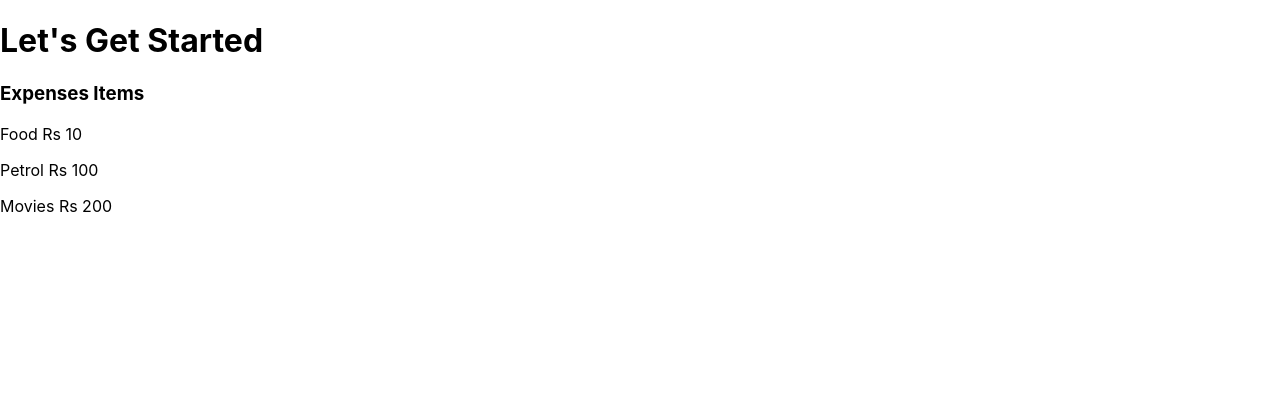
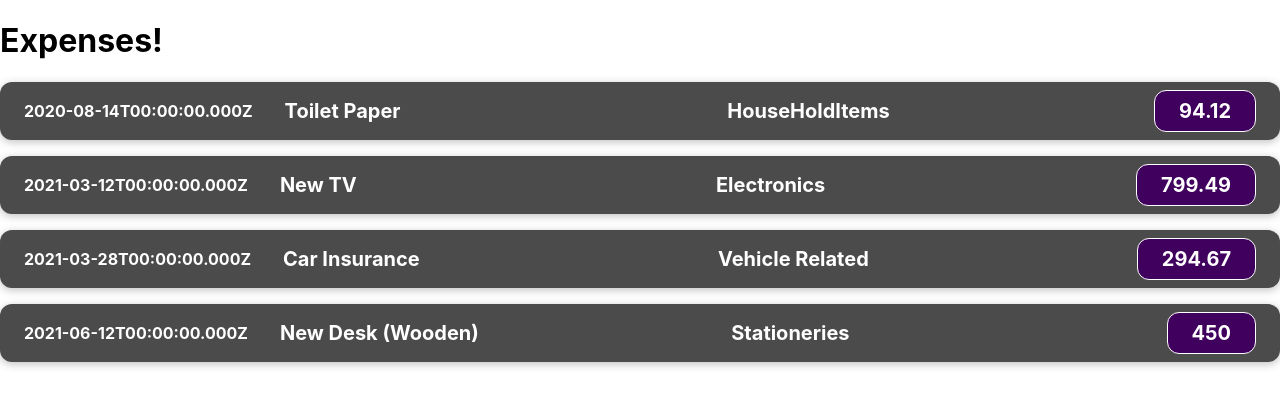
Before and after one commit to Karanjsk2k01/REACT-EXPENSE-TRACKER, a React (Create React App) app: page / in a window 1280 px wide. Shown: the top 406 px of the page. Built offline with nearby package versions, Linux system fonts and the light colour scheme.

Commit message:
Added Data as an object ans used map function

```diff
--- a/src/App.css
+++ b/src/App.css
@@ -32,6 +32,7 @@
   from {
     transform: rotate(0deg);
   }
+
   to {
     transform: rotate(360deg);
   }
--- a/src/App.js
+++ b/src/App.js
@@ -3,12 +3,49 @@
 import Expense from './components/ExpenseItem';
 
 function App() {
+  const expenses = [
+    {
+      id: 'e1',
+      title: 'Toilet Paper',
+      amount: 94.12,
+      date: new Date(2020, 7, 14),
+      locationOfExpenditure: "HouseHoldItems"
+    },
+    {
+      id: 'e2', title: 'New TV', amount: 799.49, date: new Date(2021, 2, 12),
+      locationOfExpenditure: "Electronics"
+    },
+    {
+      id: 'e3',
+      title: 'Car Insurance',
+      amount: 294.67,
+      date: new Date(2021, 2, 28),
+      locationOfExpenditure: "Vehicle Related"
+    },
+    {
+      id: 'e4',
+      title: 'New Desk (Wooden)',
+      amount: 450,
+      date: new Date(2021, 5, 12),
+      locationOfExpenditure: "Stationeries"
+    },
+  ];
+
+
   return (
     <div>
-      <h1>Let's Get Started</h1>
-      <Expense />
+      <h1>Expenses!</h1>
+      {expenses.map((expense) => (
+        <Expense
+          key={expense.id}
+          title={expense.title}
+          amount={expense.amount}
+          date={expense.date}
+          locationOfExpenditure={expense.locationOfExpenditure}
+        />
+      ))}
     </div>
-  );
+  )
 }
 
 export default App;
--- /dev/null
+++ b/src/components/ExpenseItem.css
@@ -0,0 +1,56 @@
+.expense-item {
+  display: flex;
+  justify-content: space-between;
+  align-items: center;
+  box-shadow: 0 2px 8px rgba(0, 0, 0, 0.25);
+  padding: 0.5rem;
+  margin: 1rem 0;
+  border-radius: 12px;
+  background-color: #4b4b4b;
+}
+
+.expense-item__description {
+  display: flex;
+  flex-direction: column;
+  gap: 1rem;
+  align-items: flex-end;
+  flex-flow: column-reverse;
+  justify-content: flex-start;
+  flex: 1;
+}
+
+.expense-item h2 {
+  color: #3a3a3a;
+  font-size: 1rem;
+  flex: 1;
+  margin: 0 1rem;
+  color: white;
+}
+
+.expense-item__price {
+  font-size: 1rem;
+  font-weight: bold;
+  color: white;
+  background-color: #40005d;
+  border: 1px solid white;
+  padding: 0.5rem;
+  border-radius: 12px;
+}
+
+@media (min-width: 580px) {
+  .expense-item__description {
+    flex-direction: row;
+    align-items: center;
+    justify-content: flex-start;
+    flex: 1;
+  }
+
+  .expense-item__description h2 {
+    font-size: 1.25rem;
+  }
+
+  .expense-item__price {
+    font-size: 1.25rem;
+    padding: 0.5rem 1.5rem;
+  }
+}
--- a/src/components/ExpenseItem.js
+++ b/src/components/ExpenseItem.js
@@ -1,11 +1,23 @@
+import './ExpenseItem.css';
 
-function Expense() {
+function Expense(props) {
+  // const date = new Date(2023, 2, 28);
+  // const expenses = "Car Insurance";
+  // const expense_price = "$294.95";
+  // const LocationOfExpenses = "AutoMobiles";
+
   return (
-    <div>
-      <h3>Expenses Items</h3>
-      <p>Food Rs 10</p>
-      <p>Petrol Rs 100</p>
-      <p>Movies Rs 200</p>
+    <div className="expense-item">
+      <div>
+        <h2>{props.date.toISOString()}</h2>
+      </div>
+      <div className="expense-item__description">
+        <h2>{props.title}</h2>
+        <h2>{props.locationOfExpenditure}</h2>
+        <div className="expense-item__price">{props.amount}</div>
+        <div></div>
+      </div>
+
     </div>
   )
 }
```
